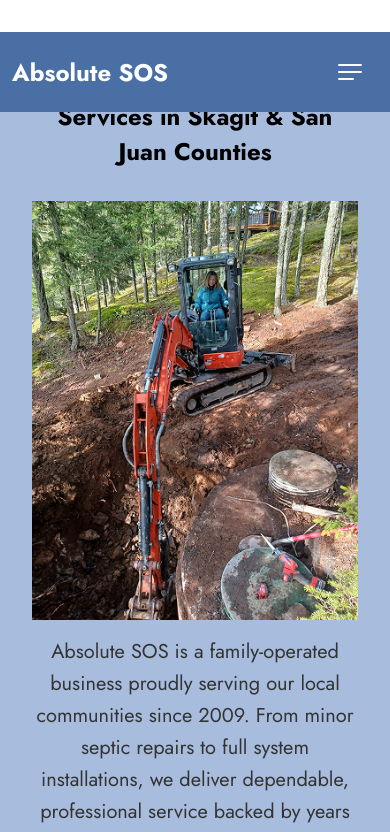
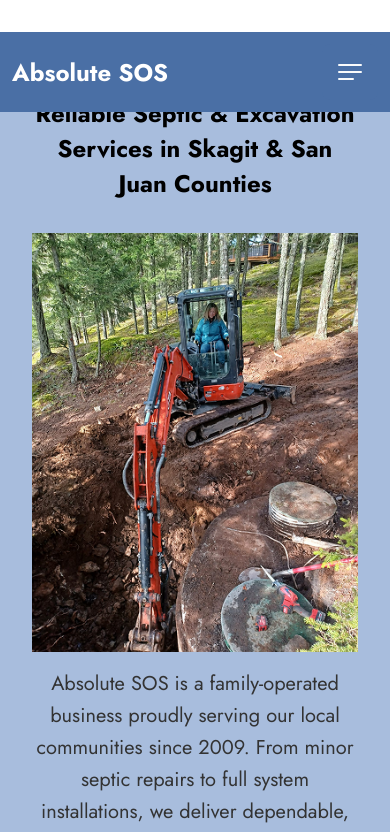
Before and after one commit to raustinmie/absolute-sos, a Next.js app: page / in a window 390 px wide. Shown: the top 832 px of the page. Built offline with nearby package versions, Linux system fonts and the light colour scheme.

Commit message:
Add hero title margin-top

```diff
--- a/src/styles/home.module.css
+++ b/src/styles/home.module.css
@@ -205,6 +205,9 @@
 	.imageContainer {
 		width: 100%;
 	}
+	.heroHeader {
+		margin-top: 2rem;
+	}
 	.heroSection {
 		margin: 0;
 		width: 100%;
```
